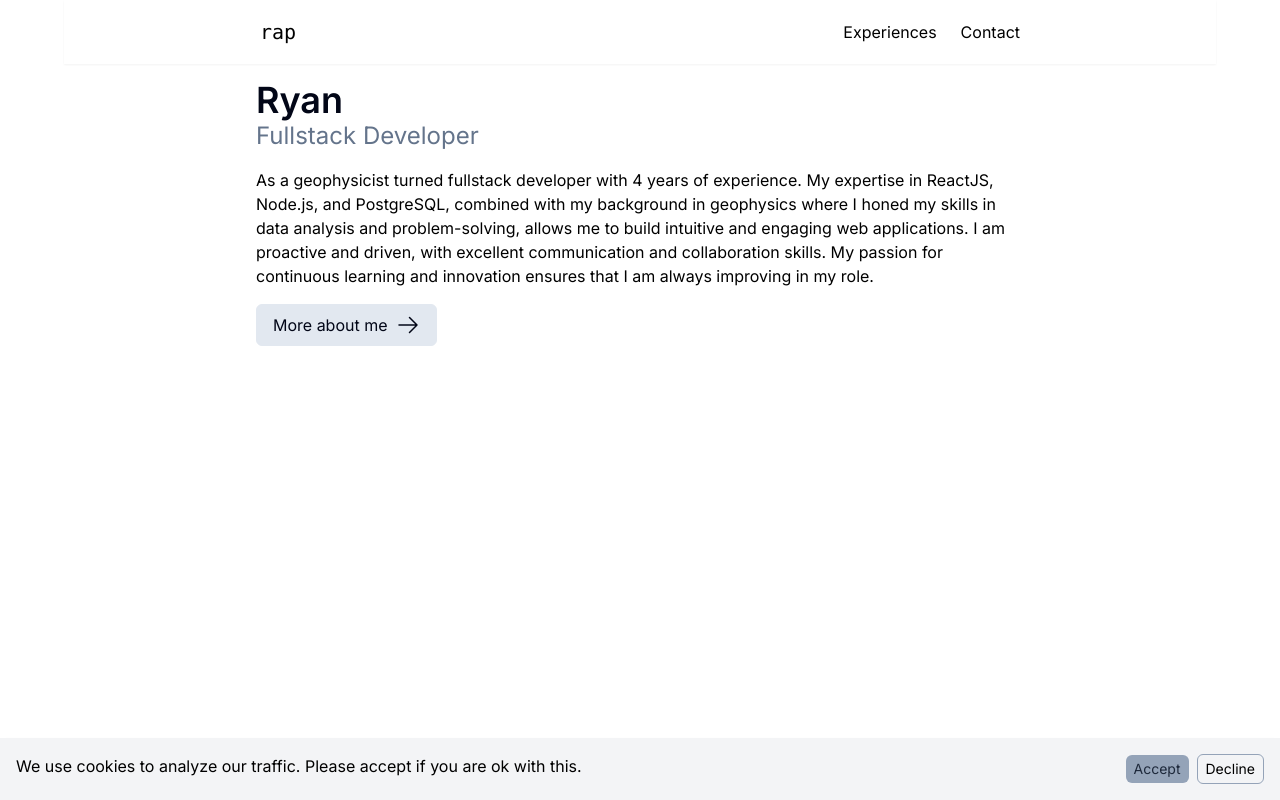
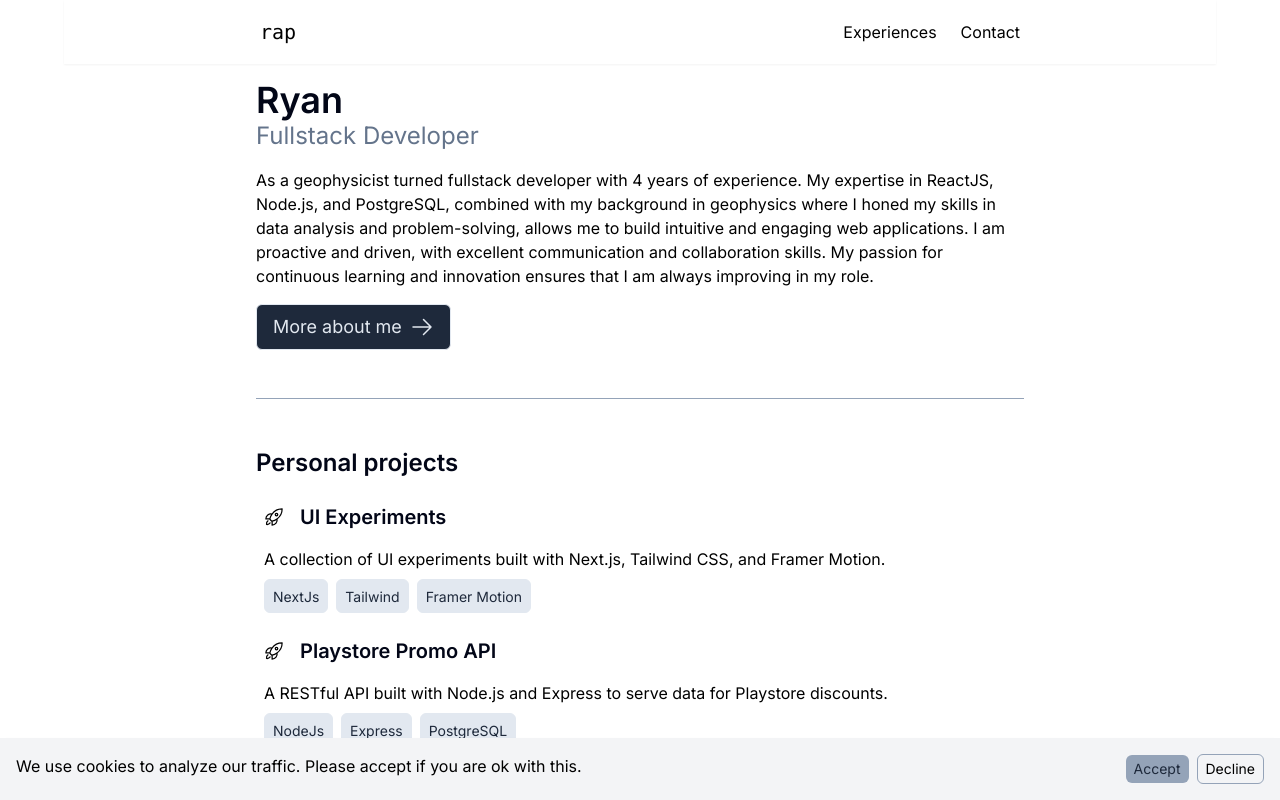
Before and after one commit to ryanadhi/personal-sites, a Next.js app: page / in a window 1280 px wide. Built offline with nearby package versions, Linux system fonts and the light colour scheme.

Commit message:
feat: added personal projects list

```diff
--- /dev/null
+++ b/app/components/Chip.tsx
@@ -0,0 +1,12 @@
+import React from "react";
+
+const Chip = (props: { text: string }) => {
+  const { text } = props;
+  return (
+    <div className="border border-slate-200 rounded-md bg-slate-200 hover:bg-slate-100 text-slate-800 hover:text-slate-800 px-1 md:py-1 md:px-2 hover:border-slate-800" role="button">
+      <span className="text-xs md:text-sm ">{text}</span>
+    </div>
+  );
+};
+
+export default Chip;
--- a/app/components/MainContainer.tsx
+++ b/app/components/MainContainer.tsx
@@ -1,6 +1,6 @@
 const MainContainer = ({ children }: { children: React.ReactNode }) => {
     return (
-        <main className="h-full max-w-6xl mx-auto px-4 sm:px-8 md:px-12 lg:px-20 xl:px-48 py-4 mt-16">
+        <main className="max-w-6xl mx-auto px-4 sm:px-8 md:px-12 lg:px-20 xl:px-48 py-4 mt-16">
             { children }
         </main>
     );
--- /dev/null
+++ b/app/components/modules/PersonalProject.tsx
@@ -0,0 +1,63 @@
+import Link from "next/link";
+import Image from "next/image";
+import Chip from "../Chip";
+
+const projects = [
+  {
+    title: "UI Experiments",
+    description:
+      "A collection of UI experiments built with Next.js, Tailwind CSS, and Framer Motion.",
+    techStack: ["NextJs", "Tailwind", "Framer Motion"],
+    link: "https://rap-ui-experiments.vercel.app/",
+  },
+  {
+    title: "Playstore Promo API",
+    description:
+      "A RESTful API built with Node.js and Express to serve data for Playstore discounts.",
+    techStack: ["NodeJs", "Express", "PostgreSQL"],
+    link: "https://github.com/ryanadhi/promo-playstore-api",
+  },
+];
+const PersonalProject = () => {
+  return (
+    <div className="mt-8">
+      <h2 className="text-xl md:text-2xl font-semibold text-slate-950">
+        Personal projects
+      </h2>
+      <ul className="mt-4">
+        {projects.map((project) => (
+          <li key={project.title} className="mb-4">
+            <Link
+              href={project.link}
+              target="_blank"
+              rel="noopener noreferrer"
+              aria-label={`go to ${project.title}`}
+              className="group flex items-center gap-4 hover:bg-slate-100 px-2 py-2 rounded-md w-fit"
+            >
+              <Image
+                src="/icons/rocket.svg"
+                alt={project.title}
+                width={20}
+                height={20}
+                className="group-hover:scale-125 transition-all duration-300"
+              />
+              <h3 className="text-lg md:text-xl font-semibold text-slate-950">
+                {project.title}
+              </h3>
+            </Link>
+            <p className="text-sm md:text-base my-2 ml-2">
+              {project.description}
+            </p>
+            <div className="flex gap-2 mt-2 ml-2">
+              {project.techStack.map((tech, i) => (
+                <Chip key={tech + "-" + i} text={tech} />
+              ))}
+            </div>
+          </li>
+        ))}
+      </ul>
+    </div>
+  );
+};
+
+export default PersonalProject;
--- a/app/page.tsx
+++ b/app/page.tsx
@@ -3,30 +3,31 @@
 import { sendGAEvent } from "@next/third-parties/google";
 import Link from "next/link";
 import MainContainer from "./components/MainContainer";
+import PersonalProject from "./components/modules/PersonalProject";
 
-const skills = [
-  "Javascript",
-  "Nextjs",
-  "Reactjs",
-  "Tailwind",
-  "HTML",
-  "CSS",
-  "Nodejs",
-  "PostgreSQL",
-  "Spring Boot",
-];
+// const skills = [
+//   "Javascript",
+//   "Nextjs",
+//   "Reactjs",
+//   "Tailwind",
+//   "HTML",
+//   "CSS",
+//   "Nodejs",
+//   "PostgreSQL",
+//   "Spring Boot",
+// ];
 
 export default function Home() {
   return (
     <MainContainer>
       <div className="">
-        <h1 className="font-semibold text-4xl mb-4 text-slate-950">
+        <h1 className="font-semibold text-3xl md:text-4xl mb-4 text-slate-950">
           Ryan
-          <span className="block text-slate-500 font-normal text-2xl">
+          <span className="block text-slate-500 font-normal text-xl md:text-2xl">
             Fullstack Developer
           </span>
         </h1>
-        <p>
+        <p className="text-sm md:text-base">
           As a geophysicist turned fullstack developer with 4 years of
           experience. My expertise in ReactJS, Node.js, and PostgreSQL, combined
           with my background in geophysics where I honed my skills in data
@@ -39,7 +40,7 @@ export default function Home() {
       <div className="mt-4">
         <Link href="/experiences">
           <button
-            className="group flex items-center gap-2 border border-slate-200 rounded-md px-4 py-2 bg-slate-200 hover:bg-slate-100 text-slate-950 hover:text-slate-950"
+            className="text-sm md:text-lg group flex items-center gap-2 border border-slate-200 rounded-md px-4 py-2 bg-slate-800 hover:bg-slate-400 text-slate-200 hover:text-slate-800 hover:border-slate-800"
             onClick={() => {
               const consent = localStorage.getItem("analytics_consent");
               if (consent === "true" && window.dataLayer) {
@@ -67,6 +68,8 @@ export default function Home() {
           </button>
         </Link>
       </div>
+      <hr className="my-8 md:my-12 border-t border-slate-400" />
+      <PersonalProject />
     </MainContainer>
   );
 }
```
Also changed, not shown: public/icons/link.svg (added), public/icons/rocket.svg (added).
